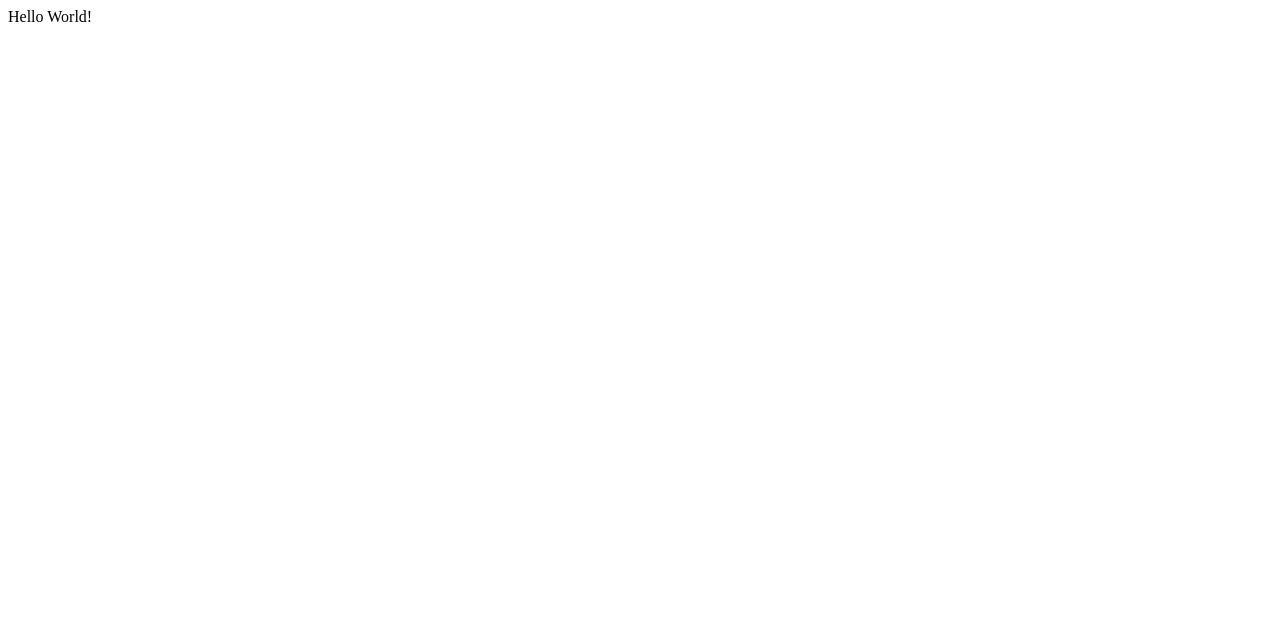
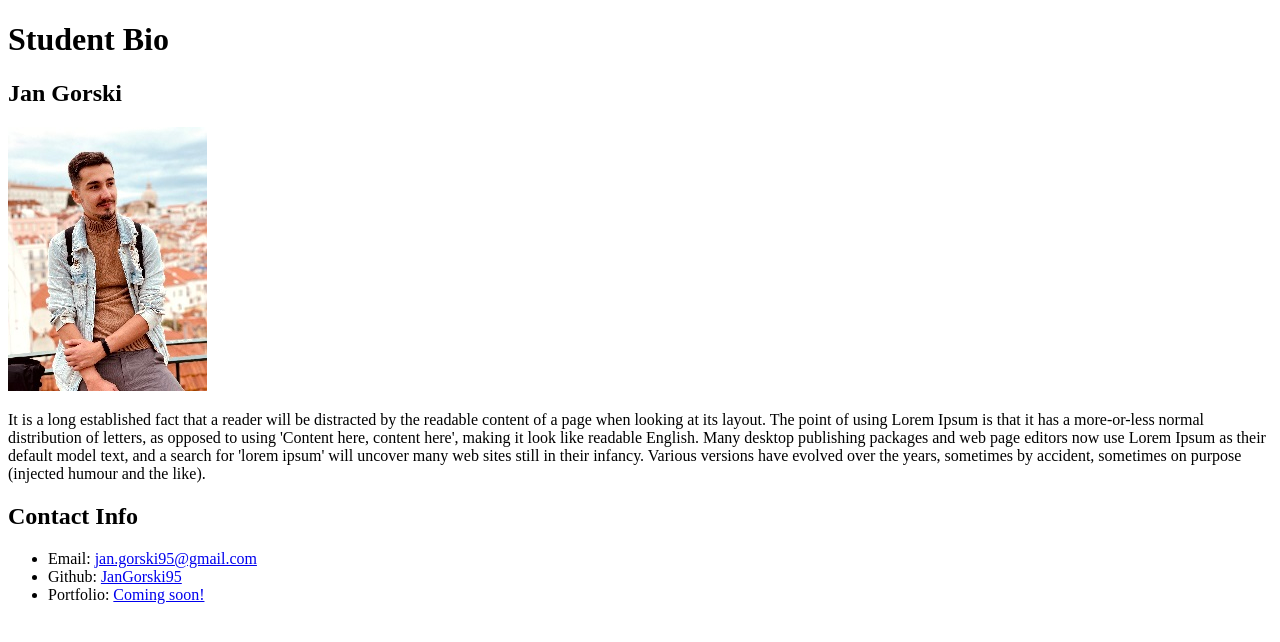
Before and after one commit to JanGorski95/day2, a plain HTML site: page index.html in a window 1280 px wide. Drawn offline with Linux system fonts and the light colour scheme.

```diff
--- a/index.html
+++ b/index.html
@@ -4,9 +4,30 @@
     <meta charset="UTF-8">
     <meta http-equiv="X-UA-Compatible" content="IE=edge">
     <meta name="viewport" content="width=device-width, initial-scale=1.0">
-    <title>Document</title>
+    <title>My Personal Information</title>
 </head>
 <body>
-    Hello World!
+    <h1>Student Bio</h1>
+
+    <h2>Jan Gorski</h2>
+
+    <img src="jg.jpg" alt="Jan Gorski - profile picture"/>
+    <p>
+        It is a long established fact that a reader will be distracted by the readable content of a page when looking at its layout. The point of using Lorem Ipsum is that it has a more-or-less normal distribution of letters, as opposed to using 'Content here, content here', making it look like readable English. Many desktop publishing packages and web page editors now use Lorem Ipsum as their default model text, and a search for 'lorem ipsum' will uncover many web sites still in their infancy. Various versions have evolved over the years, sometimes by accident, sometimes on purpose (injected humour and the like).
+    </p>
+    <h2>Contact Info</h2>
+    <ul>
+        <li>Email: <a href="mailto:jan.gorski95@gmail.com" alt="jan.gorski95@gmail.com">jan.gorski95@gmail.com</a></li>
+        <li>Github: <a href="https://github.com/JanGorski95" target="_blank" alt="JanGorski95">JanGorski95</a></li>
+        <li>Portfolio: <a href="https://www.google.com" target="_blank">Coming soon!</a></li>
+
+
+    </ul>
+
+
+
+
+
+
 </body>
 </html>
```
Also changed, not shown: jg.jpg (added).
